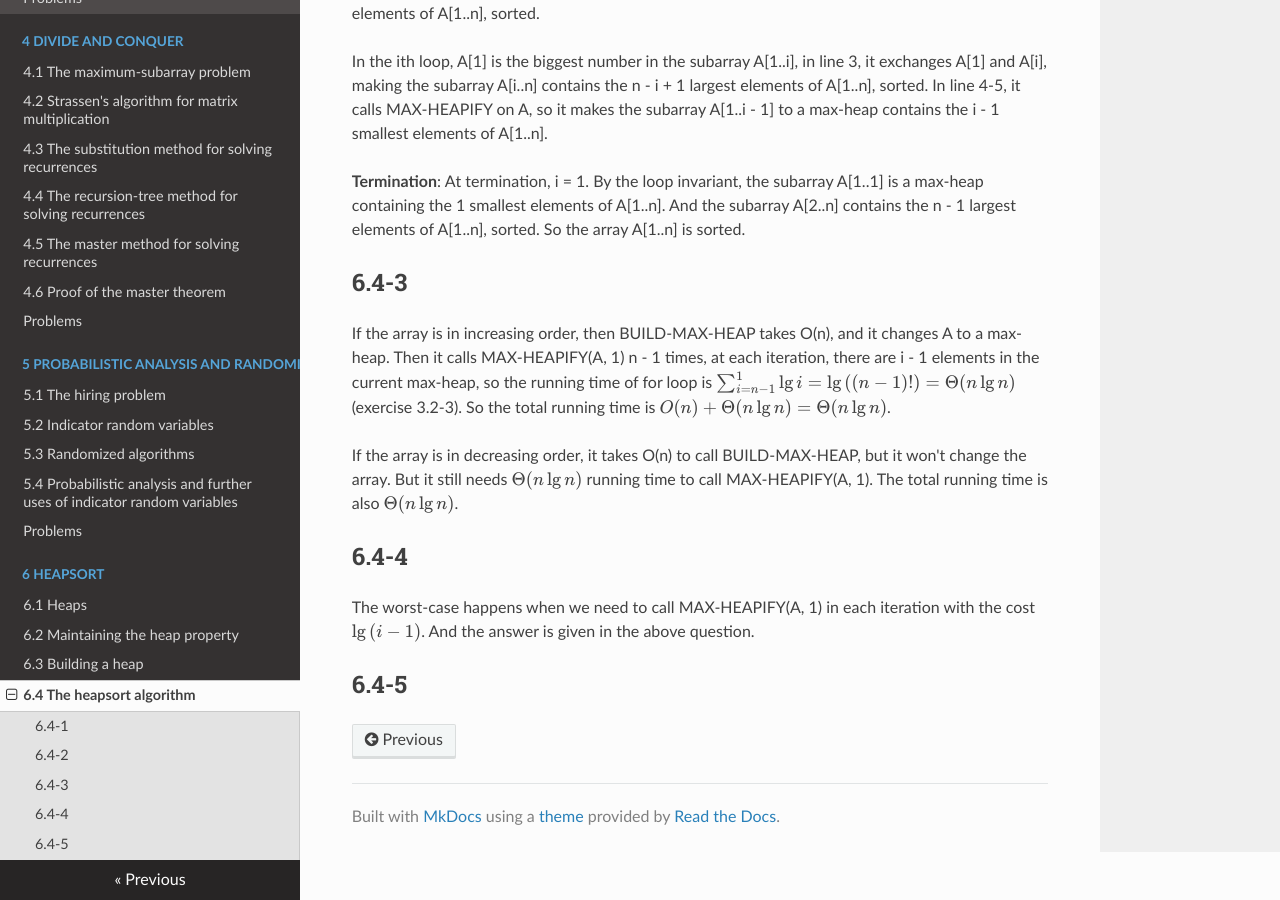
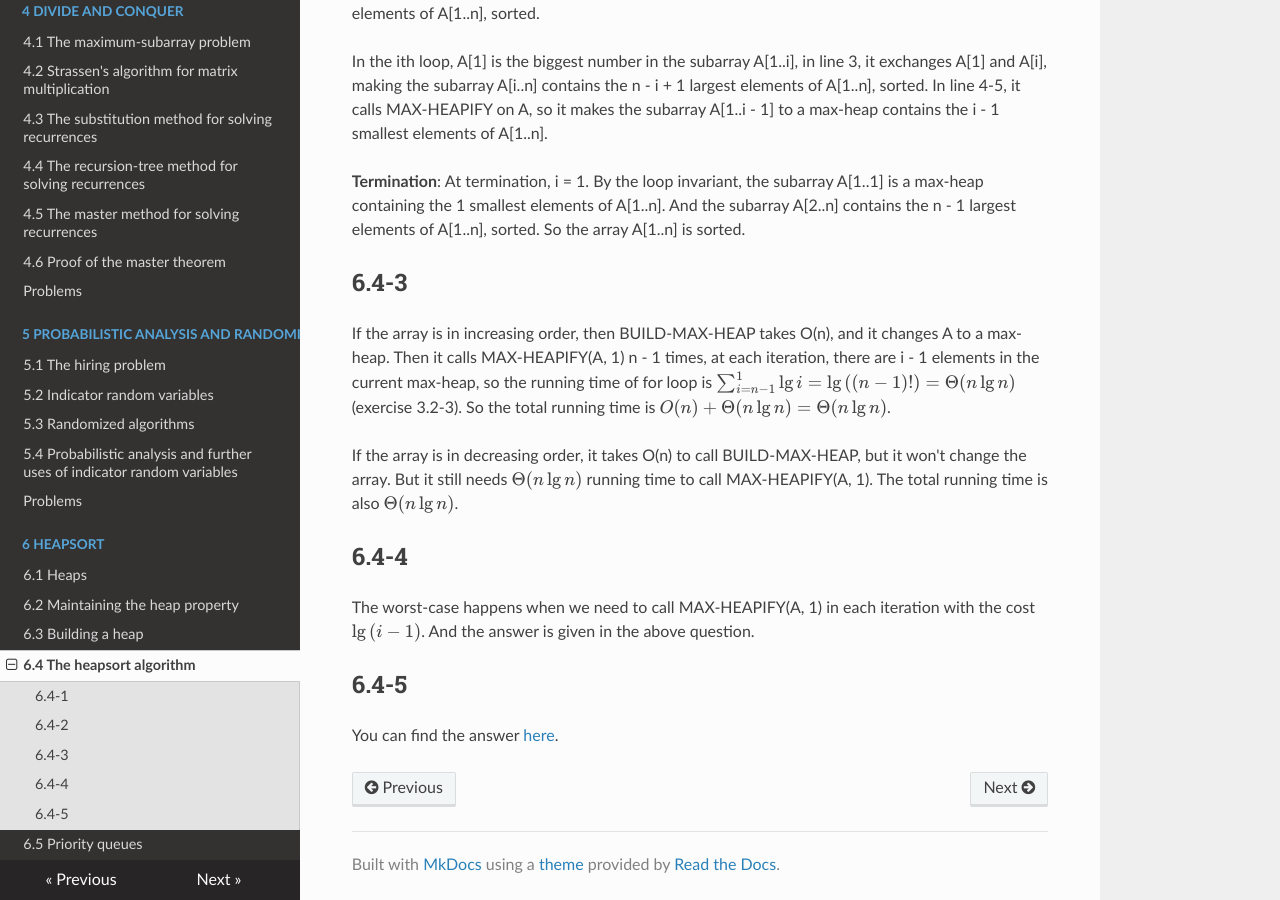
Before and after one commit to Frederick-S/Introduction-to-Algorithms-Notes, an MkDocs documentation site: the page built from docs/6-Heapsort/6.4-The-heapsort-algorithm.md, in a window 1280 px wide and 900 px high, scrolled down 6678 px. Built offline with MkDocs 1.6.1, drawn with Linux system fonts in a browser that asks for light colours; nearby versions of some CDN libraries; formulas are drawn with MathJax 3; old or Windows-style settings are respelled for this version of MkDocs.

Commit message:
Add 6.4-5

```diff
--- a/docs/6-Heapsort/6.4-The-heapsort-algorithm.md
+++ b/docs/6-Heapsort/6.4-The-heapsort-algorithm.md
@@ -74,3 +74,4 @@ If the array is in decreasing order, it takes O(n) to call BUILD-MAX-HEAP, but i
 The worst-case happens when we need to call MAX-HEAPIFY(A, 1) in each iteration with the cost $\lg{(i - 1)}$. And the answer is given in the above question.
 
 ## 6.4-5
+You can find the answer [here](https://www.cs.princeton.edu/research/techreps/TR-293-90).
--- a/mkdocs.yml
+++ b/mkdocs.yml
@@ -31,3 +31,4 @@ pages:
     - '6.2 Maintaining the heap property': '6-Heapsort/6.2-Maintaining-the-heap-property.md'
     - '6.3 Building a heap': '6-Heapsort/6.3-Building-a-heap.md'
     - '6.4 The heapsort algorithm': '6-Heapsort/6.4-The-heapsort-algorithm.md'
+    - '6.5 Priority queues': '6-Heapsort/6.5-Priority-queues.md'
```
Also changed, not shown: docs/6-Heapsort/6.5-Priority-queues.md (added, +2 -0 lines).
